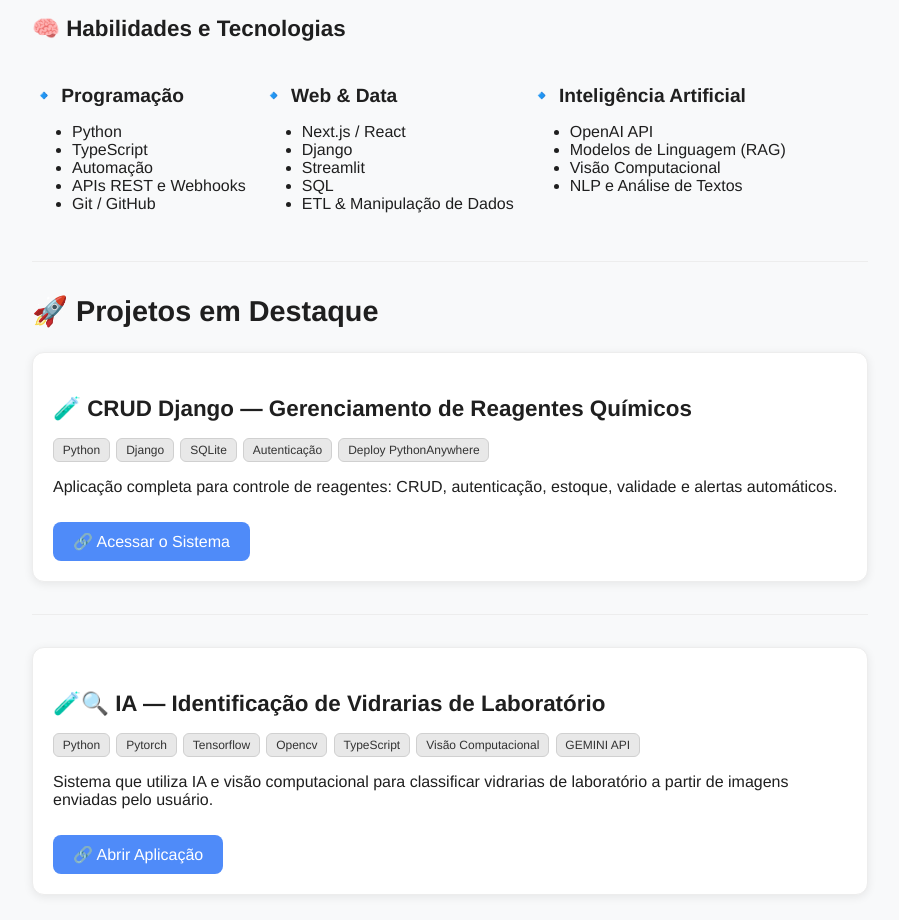
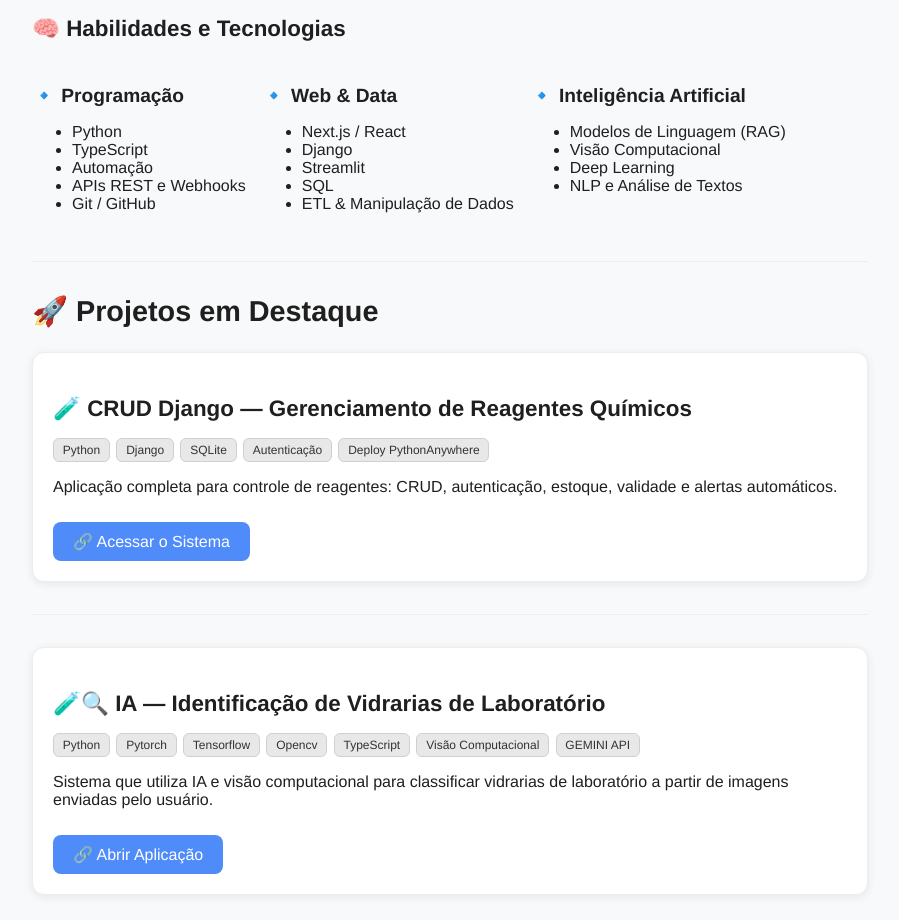
Before and after one commit to VAW1970/portfolio2, a Next.js app: page / in a window 1280 px wide. Shown: the part 1220-2140 px from the top of the page, without its empty margins (190-1089 px from the left). Built offline with nearby package versions, Linux system fonts and the light colour scheme.

Commit message:
Update Skills.tsx

```diff
--- a/app/components/Skills.tsx
+++ b/app/components/Skills.tsx
@@ -30,9 +30,9 @@ export default function Skills() {
         <div className="col">
           <h4>🔹 Inteligência Artificial</h4>
           <ul>
-            <li>OpenAI API</li>
             <li>Modelos de Linguagem (RAG)</li>
             <li>Visão Computacional</li>
+            <li>Deep Learning</li>
             <li>NLP e Análise de Textos</li>
           </ul>
         </div>
```
